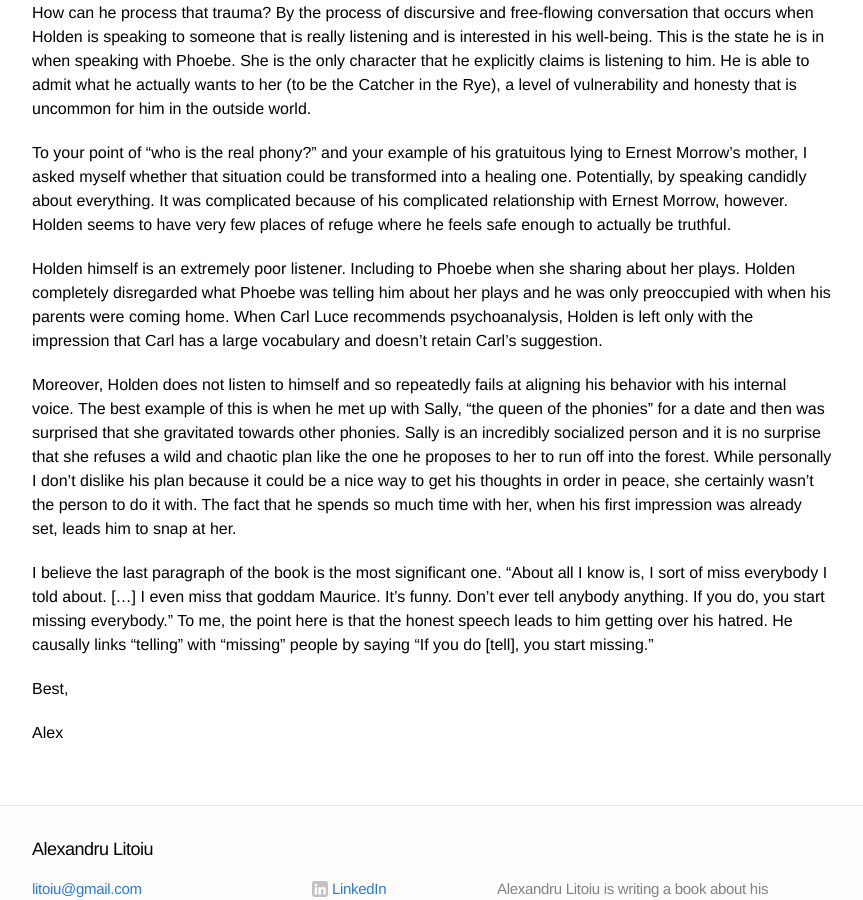
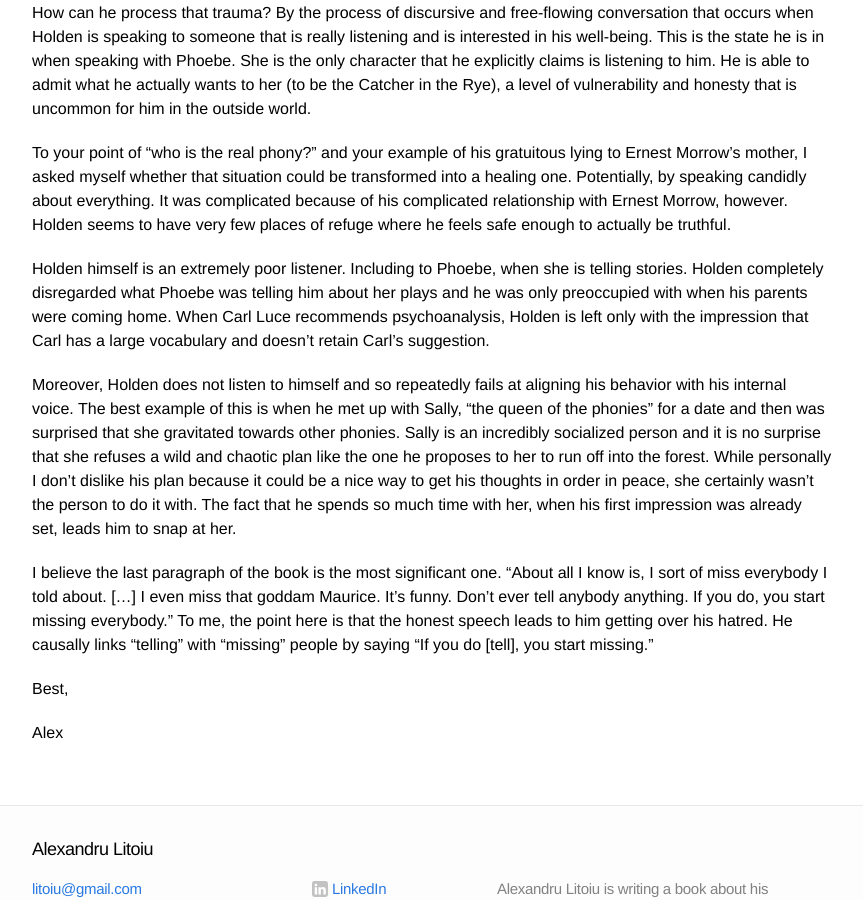
Before and after one commit to alitoiu/alitoiu.github.io, a Jekyll site: the page built from _posts/2019-07-24-Holden.markdown, in a window 1280 px wide and 900 px high, scrolled down 1085 px. Shown: the whole window, without its empty margins (208-1071 px from the left). Built offline with Jekyll 4.4.1, drawn with Linux system fonts in a browser that asks for light colours.

Commit message:
holden change

```diff
--- a/_posts/2019-07-24-Holden.markdown
+++ b/_posts/2019-07-24-Holden.markdown
@@ -22,7 +22,7 @@
 
 To your point of "who is the real phony?" and your example of his gratuitous lying to Ernest Morrow's mother, I asked myself whether that situation could be transformed into a healing one. Potentially, by speaking candidly about everything. It was complicated because of his complicated relationship with Ernest Morrow, however. Holden seems to have very few places of refuge where he feels safe enough to actually be truthful.
 
-Holden himself is an extremely poor listener. Including to Phoebe when she sharing about her plays. Holden completely disregarded what Phoebe was telling him about her plays and he was only preoccupied with when his parents were coming home. When Carl Luce recommends psychoanalysis, Holden is left only with the impression that Carl has a large vocabulary and doesn't retain Carl's suggestion.
+Holden himself is an extremely poor listener. Including to Phoebe, when she is telling stories. Holden completely disregarded what Phoebe was telling him about her plays and he was only preoccupied with when his parents were coming home. When Carl Luce recommends psychoanalysis, Holden is left only with the impression that Carl has a large vocabulary and doesn't retain Carl's suggestion.
 
 Moreover, Holden does not listen to himself and so repeatedly fails at aligning his behavior with his internal voice. The best example of this is when he met up with Sally, "the queen of the phonies" for a date and then was surprised that she gravitated towards other phonies. Sally is an incredibly socialized person and it is no surprise that she refuses a wild and chaotic plan like the one he proposes to her to run off into the forest. While personally I don't dislike his plan because it could be a nice way to get his thoughts in order in peace, she certainly wasn't the person to do it with. The fact that he spends so much time with her, when his first impression was already set, leads him to snap at her.
 
```
